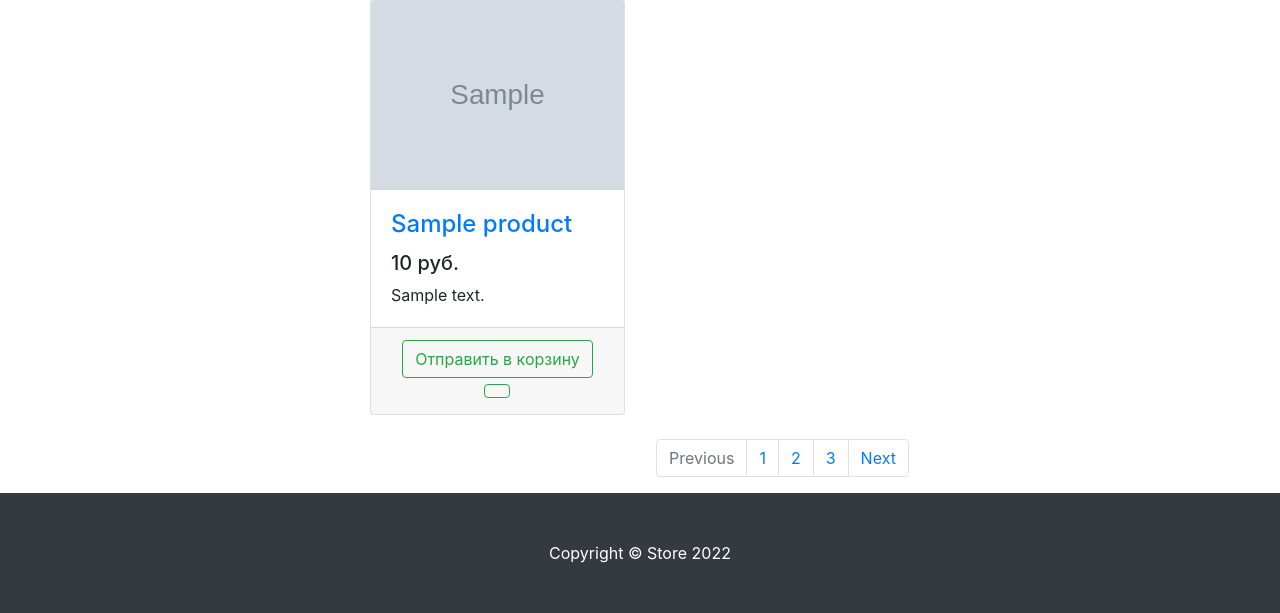
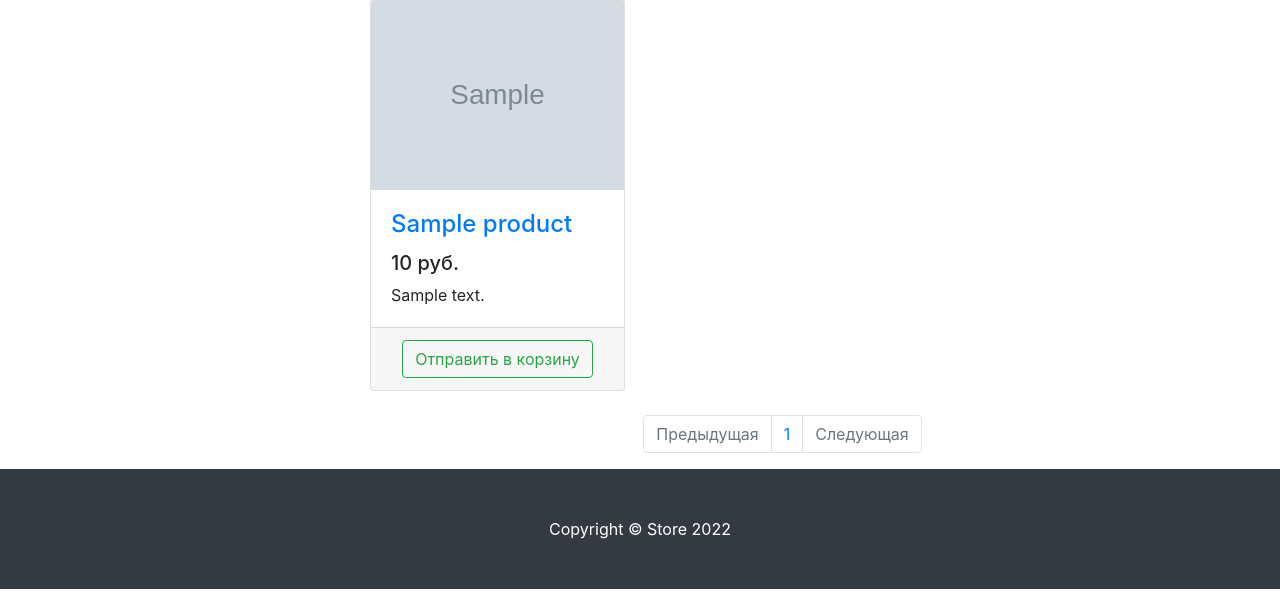
Before and after one commit to BRATnavsegda/New_internet_shop, a Django app: page /products/ in a window 1280 px wide. Shown: the part 930-1543 px from the top of the page. After the commit the page ends 1519 px from the top, so only its background shows below. Run offline with Django 4.2, Linux system fonts and the light colour scheme; tables that the repository leaves empty hold one stand-in row (values such as "Sample post"); grey boxes marked "Sample" are stand-in pictures; some libraries are stand-ins or nearby versions.

Commit message:
added pagination

```diff
--- a/store/products/templates/products/products.html
+++ b/store/products/templates/products/products.html
@@ -78,29 +78,35 @@
                             <a class="btn btn-outline-success" href="{% url 'products:basket_add' product.id %}">
                                 Отправить в корзину
                             </a>
-                            <button type="button" class="btn btn-outline-success">
 
-                            </button>
                         </div>
                     </div>
                 </div>
                 {% endfor %}
-
-
-
-
             </div>
 
             <nav aria-label="Page navigation example">
                 <ul class="pagination justify-content-center">
-                    <li class="page-item disabled">
-                        <a class="page-link" href="#" tabindex="-1" aria-disabled="true">Previous</a>
+                    <li class="page-item {% if not products.has_previous %} disabled {% endif %}">
+                        <a class="page-link"
+                           href="{% if products.has_previous %} {% url 'products:paginator' products.previous_page_number %} {% else %} # {% endif %}"
+                           tabindex="-1" aria-disabled="true">
+                            Предыдущая
+                        </a>
                     </li>
-                    <li class="page-item"><a class="page-link" href="#">1</a></li>
-                    <li class="page-item"><a class="page-link" href="#">2</a></li>
-                    <li class="page-item"><a class="page-link" href="#">3</a></li>
+                {% for page in products.paginator.page_range %}
                     <li class="page-item">
-                        <a class="page-link" href="#">Next</a>
+                        <a class="page-link" href="{% url 'products:paginator' page %}">
+                            {{ page }}
+                        </a>
+                    </li>
+                {% endfor %}
+
+                    <li class="page-item {% if not products.has_next %} disabled {% endif %}">
+                        <a class="page-link"
+                           href="{% if products.has_next %} {% url 'products:paginator' products.next_page_number %} {% else %} # {% endif %}">
+                            Следующая
+                        </a>
                     </li>
                 </ul>
             </nav>
--- a/store/products/urls.py
+++ b/store/products/urls.py
@@ -6,6 +6,7 @@ app_name = 'products'
 urlpatterns = [
     path('', products, name='index'),
     path('category/<int:category_id>/', products, name='category'),
+    path('page/<int:page_number>/', products, name='paginator'),
     path('baskets/add/<int:product_id>/', basket_add, name='basket_add'),
     path('baskets/remove/<int:basket_id>/', basket_remove, name='basket_remove'),
 
--- a/store/products/views.py
+++ b/store/products/views.py
@@ -1,6 +1,7 @@
 from django.shortcuts import render, HttpResponseRedirect
 from django.contrib.auth.decorators import login_required
 from products.models import Product, ProductCategory, Basket
+from django.core.paginator import Paginator
 from users.models import User
 
 
@@ -13,7 +14,7 @@ def index(request):
     return render(request, 'products/index.html', context)
 
 
-def products(request, category_id=None):
+def products(request, category_id=None, page_number=1):
 
     # if category_id:
     #     products_ = Product.objects.filter(category__id=category_id)
@@ -21,10 +22,13 @@ def products(request, category_id=None):
     #     products_ = Product.objects.all()
 
     products_ = Product.objects.filter(category__id=category_id) if category_id else Product.objects.all()
+    per_page = 6
+    paginator = Paginator(products_, per_page)
+    products_paginator = paginator.page(page_number)
 
     context = {
         "title": "UPGrade PC - Каталог",
-        'products': products_,
+        'products': products_paginator,
         'categories': ProductCategory.objects.all(),
     }
     return render(request, 'products/products.html', context)
```
